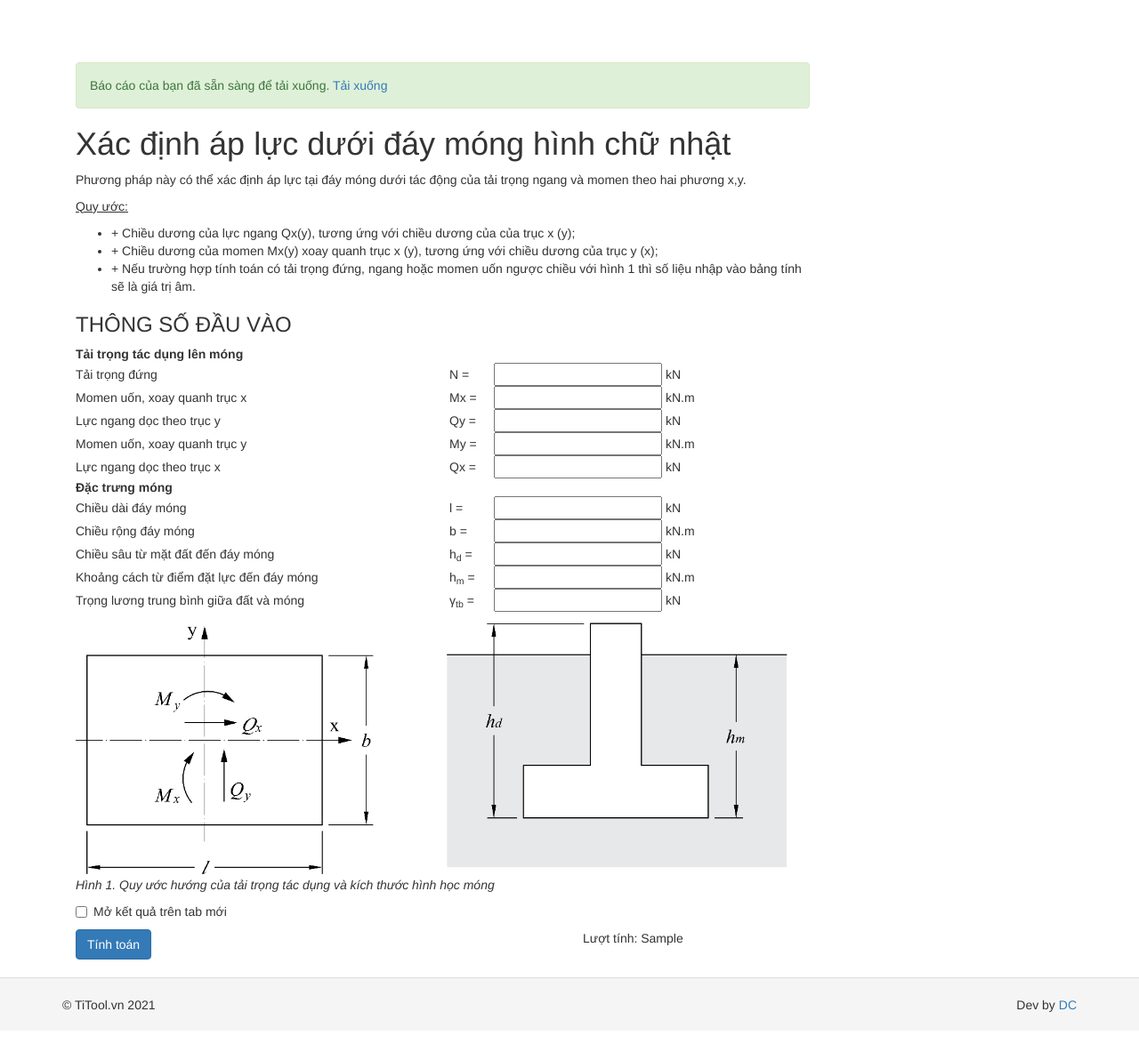
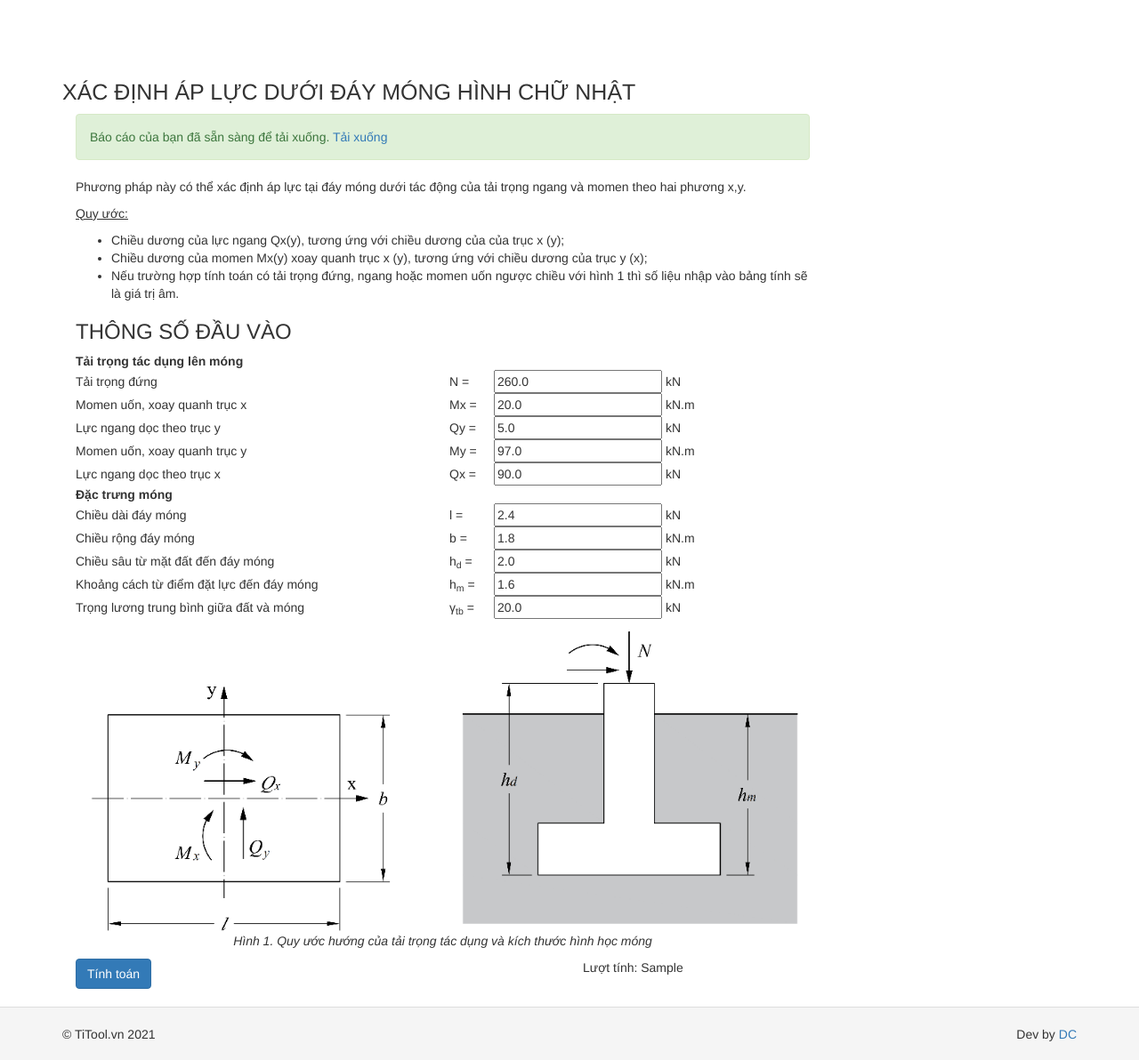
Before and after one commit to batuoc263/calc-report, a Yii app: template views/tinh-toan/xac-dinh-ap-luc-duoi-day-mong-hinh-chu-nhat.php in a window 1280 px wide. Shown: the whole page at 89% size. Before the commit the page ends 1138 px from the top, so only its background shows below. Run offline with PHP 8.4 and a stand-in for Yii, Linux system fonts and the light colour scheme; the template is opened without the code that fills it: most values are stand-ins (such as "Sample title", 1, 10 or a date in 2020); data that the repository does not hold is empty; some libraries are stand-ins or nearby versions.

Commit message:
Update report and finish

```diff
--- a/views/tinh-toan/xac-dinh-ap-luc-duoi-day-mong-hinh-chu-nhat.php
+++ b/views/tinh-toan/xac-dinh-ap-luc-duoi-day-mong-hinh-chu-nhat.php
@@ -12,21 +12,23 @@ $this->params['breadcrumbs'][] = $this->title;
 ?>
 <div class="tinhtoan-content">
 
+    <h1 class="text-uppercase" style="font-size: 25px;"><?= Html::encode($this->title) ?></h1>
 
     <div class="col-md-9">
-        <?php if ($filePath != '') { ?>
-            <div class="alert alert-success" role="alert">
-                Báo cáo của bạn đã sẵn sàng để tải xuống. <a href="<?= $filePath ?>">Tải xuống</a>
-            </div>
-        <?php } ?>
-        <h1><?= Html::encode($this->title) ?></h1>
+        <div id="result">
+            <?php if ($filePath != '') { ?>
+                <div class="alert alert-success" role="alert">
+                    Báo cáo của bạn đã sẵn sàng để tải xuống. <a href="<?= $filePath ?>">Tải xuống</a>
+                </div>
+            <?php } ?>
+        </div>
 
         <p>Phương pháp này có thể xác định áp lực tại đáy móng dưới tác động của tải trọng ngang và momen theo hai phương x,y.</p>
         <p><u>Quy ước: </u></p>
         <ul>
-            <li>+ Chiều dương của lực ngang Qx(y), tương ứng với chiều dương của của trục x (y);</li>
-            <li>+ Chiều dương của momen Mx(y) xoay quanh trục x (y), tương ứng với chiều dương của trục y (x);</li>
-            <li>+ Nếu trường hợp tính toán có tải trọng đứng, ngang hoặc momen uốn ngược chiều với hình 1 thì số liệu nhập vào bảng tính sẽ là giá trị âm.</li>
+            <li>Chiều dương của lực ngang Qx(y), tương ứng với chiều dương của của trục x (y);</li>
+            <li>Chiều dương của momen Mx(y) xoay quanh trục x (y), tương ứng với chiều dương của trục y (x);</li>
+            <li>Nếu trường hợp tính toán có tải trọng đứng, ngang hoặc momen uốn ngược chiều với hình 1 thì số liệu nhập vào bảng tính sẽ là giá trị âm.</li>
         </ul>
         <h3>THÔNG SỐ ĐẦU VÀO</h3>
         <form action="/tinh-toan/xac-dinh-ap-luc-duoi-day-mong-hinh-chu-nhat" method="post">
@@ -41,35 +43,35 @@ $this->params['breadcrumbs'][] = $this->title;
                     <td style="width: 420px">Tải trọng đứng </td>
                     <td style="width: 50px"> N = </td>
                     <td>
-                        <input required type="number" step="0.01" name="varN" id="varN"> kN
+                        <input required type="number" value="260.0" step="0.01" name="varN" id="varN"> kN
                     </td>
                 </tr>
                 <tr>
                     <td>Momen uốn, xoay quanh trục x </td>
                     <td> Mx = </td>
                     <td>
-                        <input required type="number" step="0.01" name="varMx" id="varMx"> kN.m
+                        <input required type="number" value="20.0" step="0.01" name="varMx" id="varMx"> kN.m
                     </td>
                 </tr>
                 <tr>
                     <td>Lực ngang dọc theo trục y </td>
                     <td> Qy = </td>
                     <td>
-                        <input required type="number" step="0.01" name="varQy" id="varQy"> kN
+                        <input required type="number" value="5.0" step="0.01" name="varQy" id="varQy"> kN
                     </td>
                 </tr>
                 <tr>
                     <td>Momen uốn, xoay quanh trục y </td>
                     <td> My = </td>
                     <td>
-                        <input required type="number" step="0.01" name="varMy" id="varMy"> kN.m
+                        <input required type="number" value="97.0" step="0.01" name="varMy" id="varMy"> kN.m
                     </td>
                 </tr>
                 <tr>
                     <td>Lực ngang dọc theo trục x </td>
                     <td> Qx = </td>
                     <td>
-                        <input required type="number" step="0.01" name="varQx" id="varQx"> kN
+                        <input required type="number" value="90.0" step="0.01" name="varQx" id="varQx"> kN
                     </td>
                 </tr>
                 <!-- ============ -->
@@ -80,50 +82,50 @@ $this->params['breadcrumbs'][] = $this->title;
                     <td>Chiều dài đáy móng </td>
                     <td> l = </td>
                     <td>
-                        <input required type="number" step="0.01" name="varL" id="varL"> kN
+                        <input required type="number" value="2.4" step="0.01" name="varL" id="varL"> kN
                     </td>
                 </tr>
                 <tr>
                     <td>Chiều rộng đáy móng </td>
                     <td> b = </td>
                     <td>
-                        <input required type="number" step="0.01" name="varB" id="varB"> kN.m
+                        <input required type="number" value="1.8" step="0.01" name="varB" id="varB"> kN.m
                     </td>
                 </tr>
                 <tr>
                     <td>Chiều sâu từ mặt đất đến đáy móng </td>
                     <td> h<sub>d</sub> = </td>
                     <td>
-                        <input required type="number" step="0.01" name="varHd" id="varHd"> kN
+                        <input required type="number" value="2.0" step="0.01" name="varHd" id="varHd"> kN
                     </td>
                 </tr>
                 <tr>
                     <td>Khoảng cách từ điểm đặt lực đến đáy móng </td>
                     <td> h<sub>m</sub> = </td>
                     <td>
-                        <input required type="number" step="0.01" name="varHm" id="varHm"> kN.m
+                        <input required type="number" value="1.6" step="0.01" name="varHm" id="varHm"> kN.m
                     </td>
                 </tr>
                 <tr>
                     <td>Trọng lương trung bình giữa đất và móng </td>
                     <td> &gamma;<sub>tb</sub> = </td>
                     <td>
-                        <input required type="number" step="0.01" name="varGamma" id="varGamma"> kN
+                        <input required type="number" value="20.0" step="0.01" name="varGamma" id="varGamma"> kN
                     </td>
                 </tr>
             </table>
-            <div class="number-center" style="margin-top: 10px">
+            <div class="text-center" style="margin-top: 10px">
                 <img src="/images/01/h1.png" alt="Hình 1. Quy ước hướng của tải trọng tác dụng và kích thước hình học móng" width="800px">
             </div>
-            <p class="number-center"><i>Hình 1. Quy ước hướng của tải trọng tác dụng và kích thước hình học móng</i></p>
+            <p class="text-center"><i>Hình 1. Quy ước hướng của tải trọng tác dụng và kích thước hình học móng</i></p>
 
-
-            <div class="checkbox">
+            <!-- <div class="checkbox">
                 <label>
                     <input type="checkbox" name="newTabResult" value="">
                     Mở kết quả trên tab mới
                 </label>
-            </div>
+            </div> -->
+
             <div class="row">
                 <div class="col-md-8">
                     <button type="submit" class="btn btn-primary">Tính toán</button>
@@ -139,6 +141,7 @@ $this->params['breadcrumbs'][] = $this->title;
         <?= GridView::widget([
             'dataProvider' => $dataProvider,
             'filterModel' => $searchModel,
+            'summary' => "",
             'columns' => [
                 [
                     'attribute' => 'ten_bai_toan',
```
Also changed, not shown: controllers/TinhToanController.php (+33 -30 lines), web/images/01/h1.png, 2 other files.
